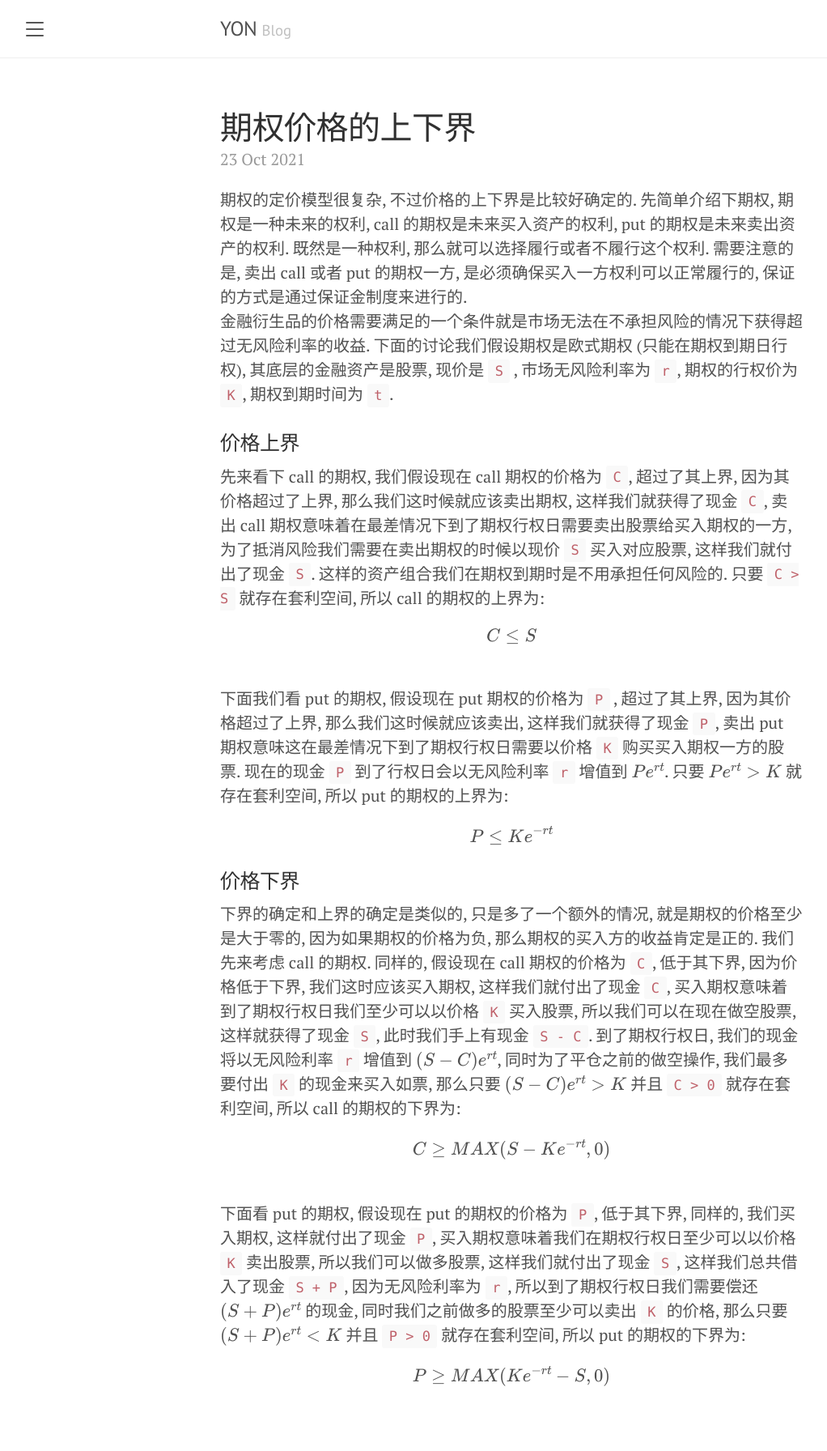
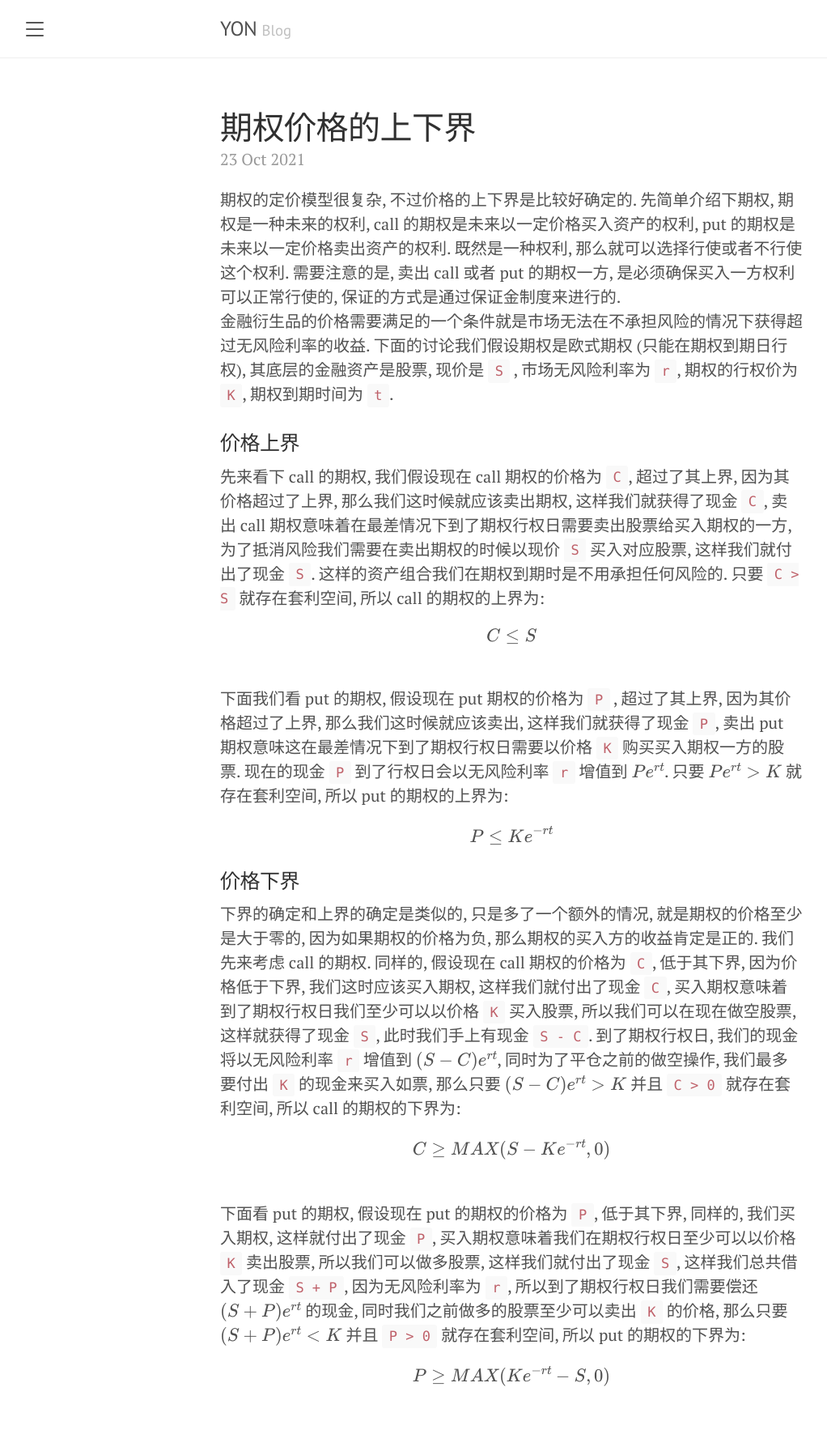
Before and after one commit to yoncise/yoncise.github.io, a Jekyll site: the page built from _posts/2021/2021-10-23-55856036.md, in a window 1280 px wide. Shown: the whole page at 81% size, without its empty margins (8-1030 px from the left). Built offline with Jekyll 4.4.1, drawn with Linux system fonts in a browser that asks for light colours; formulas are drawn with MathJax 3.

Commit message:
语雀同步 期权价格的上下界

```diff
--- a/_posts/2021/2021-10-23-55856036.md
+++ b/_posts/2021/2021-10-23-55856036.md
@@ -2,7 +2,7 @@
 layout: post
 title: 期权价格的上下界
 ---
-期权的定价模型很复杂, 不过价格的上下界是比较好确定的. 先简单介绍下期权, 期权是一种未来的权利, call 的期权是未来买入资产的权利, put 的期权是未来卖出资产的权利. 既然是一种权利, 那么就可以选择履行或者不履行这个权利. 需要注意的是, 卖出 call 或者 put 的期权一方, 是必须确保买入一方权利可以正常履行的, 保证的方式是通过保证金制度来进行的.<br />金融衍生品的价格需要满足的一个条件就是市场无法在不承担风险的情况下获得超过无风险利率的收益. 下面的讨论我们假设期权是欧式期权 (只能在期权到期日行权), 其底层的金融资产是股票, 现价是 `S` , 市场无风险利率为 `r`, 期权的行权价为 `K`, 期权到期时间为 `t`.
+期权的定价模型很复杂, 不过价格的上下界是比较好确定的. 先简单介绍下期权, 期权是一种未来的权利, call 的期权是未来以一定价格买入资产的权利, put 的期权是未来以一定价格卖出资产的权利. 既然是一种权利, 那么就可以选择行使或者不行使这个权利. 需要注意的是, 卖出 call 或者 put 的期权一方, 是必须确保买入一方权利可以正常行使的, 保证的方式是通过保证金制度来进行的.<br />金融衍生品的价格需要满足的一个条件就是市场无法在不承担风险的情况下获得超过无风险利率的收益. 下面的讨论我们假设期权是欧式期权 (只能在期权到期日行权), 其底层的金融资产是股票, 现价是 `S` , 市场无风险利率为 `r`, 期权的行权价为 `K`, 期权到期时间为 `t`.
 <a name="fY9Ug"></a>
 ### 价格上界
 先来看下 call 的期权, 我们假设现在 call 期权的价格为 `C`, 超过了其上界, 因为其价格超过了上界, 那么我们这时候就应该卖出期权, 这样我们就获得了现金 `C`, 卖出 call 期权意味着在最差情况下到了期权行权日需要卖出股票给买入期权的一方, 为了抵消风险我们需要在卖出期权的时候以现价 `S` 买入对应股票, 这样我们就付出了现金 `S`. 这样的资产组合我们在期权到期时是不用承担任何风险的. 只要 `C > S` 就存在套利空间, 所以 call 的期权的上界为:<br />\\[ C \leq S \\]<br />下面我们看 put 的期权, 假设现在 put 期权的价格为 `P` , 超过了其上界, 因为其价格超过了上界, 那么我们这时候就应该卖出, 这样我们就获得了现金 `P`, 卖出 put 期权意味这在最差情况下到了期权行权日需要以价格 `K` 购买买入期权一方的股票. 现在的现金 `P` 到了行权日会以无风险利率 `r` 增值到 $$ Pe^{rt} $$. 只要 $$ Pe^{rt} > K $$ 就存在套利空间, 所以 put 的期权的上界为:<br />\\[ P \leq Ke^{-rt} \\]
```
